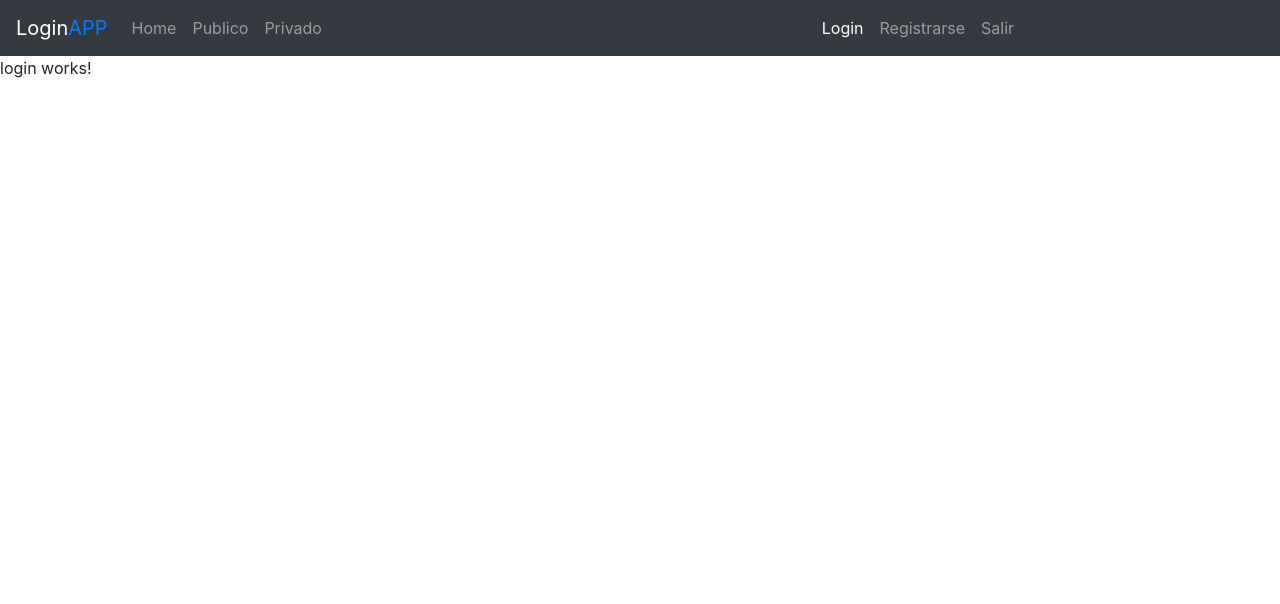
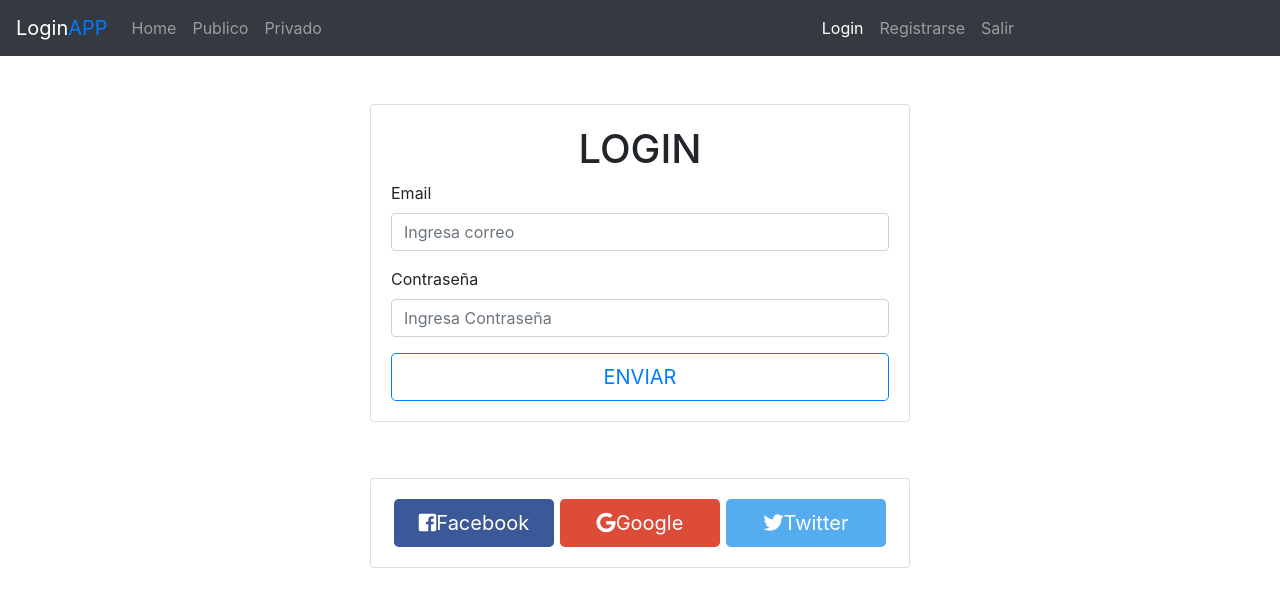
Before and after one commit to dcrisanto/loginApp-Angular, an Angular app: page /login in a window 1280 px wide. Shown: the top 604 px of the page. Built offline with nearby package versions, Linux system fonts and the light colour scheme.

Commit message:
Maquetación de Login y Register

```diff
--- a/src/app/app.component.html
+++ b/src/app/app.component.html
@@ -1,2 +1,4 @@
 <app-navbar></app-navbar>
-<router-outlet></router-outlet>
+<div class="container">
+    <router-outlet></router-outlet>
+</div>
--- a/src/app/components/home/home.component.html
+++ b/src/app/components/home/home.component.html
@@ -1,3 +1,9 @@
-<p>
-  home works!
-</p>
+<div class="jumbotron m-5">
+  <h1 class="display-3">HOME PAGE</h1>
+  <p class="lead">This is a simple hero unit, a simple jumbotron-style component for calling extra attention to featured content or information.</p>
+  <hr class="my-4">
+  <p>It uses utility classes for typography and spacing to space content out within the larger container.</p>
+  <p class="lead">
+    <a class="btn btn-primary btn-lg" href="#" role="button">Learn more</a>
+  </p>
+</div>
--- a/src/app/components/login/login.component.html
+++ b/src/app/components/login/login.component.html
@@ -1,3 +1,32 @@
-<p>
-  login works!
-</p>
+<div class="row prueba">
+  <div class="col-md-6 m-5 mx-auto">
+    <div class="card">
+      <div class="card-body">
+        <h1 class="text-center">LOGIN</h1>
+        <form>
+         <div class="form-group">
+           <label for="email">Email</label>
+           <input type="email" name="email" id="email" class="form-control" placeholder="Ingresa correo">
+         </div>
+         <div class="form-group">
+           <label for="password">Contraseña</label>
+           <input type="password" name="password" id="password" class="form-control" placeholder="Ingresa Contraseña">
+         </div>
+         <button type="button" class="btn btn-outline-primary btn-block btn-lg">ENVIAR</button>
+        </form>
+      </div>
+    </div>
+  </div>
+</div>
+
+<div class="row">
+  <div class="col-md-6 mx-auto mt-2">
+    <div class="card">
+     <div class="card-body d-flex justify-content-around">
+        <button class="btn btn-facebook btn-lg"><i class="fab fa-facebook-square"></i>Facebook</button>
+        <button class="btn btn-google btn-lg"><i class="fab fa-google"></i>Google</button>
+        <button class="btn btn-twitter btn-lg"><i class="fab fa-twitter"></i>Twitter</button>
+     </div>
+    </div>
+  </div>
+</div>
--- a/src/app/components/login/login.component.scss
+++ b/src/app/components/login/login.component.scss
@@ -0,0 +1,15 @@
+.btn-facebook, .btn-google, .btn-twitter{
+    width: 32%;
+}
+.btn-facebook{
+    background: #3b5998;
+    color: #fff;
+}
+.btn-google{
+    background: #dd4b39;
+    color: #fff;
+}
+.btn-twitter{
+    background: #55acee;
+    color: #fff;
+}
--- a/src/app/components/not-found/not-found.component.html
+++ b/src/app/components/not-found/not-found.component.html
@@ -1,3 +1,11 @@
-<p>
-  not-found works!
-</p>
+<div class="row">
+  <div class="col-md-6 m-5 mx-auto text-center">
+    <div class="card m-5">
+      <h1>Upps!!!</h1>
+      <h2>404 Página no encontrada</h2>
+      <div class="card-body">
+        <a href="/home" class="a btn btn-primary btn-lg"><i class="fa fa-home"></i> Ir a la página de home</a>
+      </div>
+    </div>
+  </div>
+</div>
--- a/src/app/components/privado/privado.component.html
+++ b/src/app/components/privado/privado.component.html
@@ -1,3 +1,9 @@
-<p>
-  privado works!
-</p>
+<div class="jumbotron m-5">
+  <h1 class="display-3">ZONA PRIVADA!</h1>
+  <p class="lead">This is a simple hero unit, a simple jumbotron-style component for calling extra attention to featured content or information.</p>
+  <hr class="my-4">
+  <p>It uses utility classes for typography and spacing to space content out within the larger container.</p>
+  <p class="lead">
+    <a class="btn btn-primary btn-lg" href="#" role="button">Learn more</a>
+  </p>
+</div>
--- a/src/app/components/register/register.component.html
+++ b/src/app/components/register/register.component.html
@@ -1,3 +1,20 @@
-<p>
-  register works!
-</p>
+<div class="row prueba">
+    <div class="col-md-6 m-5 mx-auto">
+      <div class="card">
+        <div class="card-body">
+          <h1 class="text-center">REGISTRO</h1>
+          <form>
+           <div class="form-group">
+             <label for="email">Email</label>
+             <input type="email" name="email" id="email" class="form-control" placeholder="Ingresa correo">
+           </div>
+           <div class="form-group">
+             <label for="password">Contraseña</label>
+             <input type="password" name="password" id="password" class="form-control" placeholder="Ingresa Contraseña">
+           </div>
+           <button type="button" class="btn btn-outline-primary btn-block btn-lg">ENVIAR</button>
+          </form>
+        </div>
+      </div>
+    </div>
+  </div>
--- a/src/index.html
+++ b/src/index.html
@@ -6,6 +6,7 @@
   <base href="/">
 
   <meta name="viewport" content="width=device-width, initial-scale=1">
+  <link rel="stylesheet" href="https://use.fontawesome.com/releases/v5.7.2/css/all.css" integrity="sha384-fnmOCqbTlWIlj8LyTjo7mOUStjsKC4pOpQbqyi7RrhN7udi9RwhKkMHpvLbHG9Sr" crossorigin="anonymous">
   <link rel="icon" type="image/x-icon" href="favicon.ico">
   <link rel="stylesheet" href="https://stackpath.bootstrapcdn.com/bootstrap/4.3.1/css/bootstrap.min.css" integrity="sha384-ggOyR0iXCbMQv3Xipma34MD+dH/1fQ784/j6cY/iJTQUOhcWr7x9JvoRxT2MZw1T" crossorigin="anonymous">
 </head>
@@ -13,6 +14,6 @@
   <app-root></app-root>
   <script src="https://stackpath.bootstrapcdn.com/bootstrap/4.3.1/js/bootstrap.min.js" integrity="sha384-JjSmVgyd0p3pXB1rRibZUAYoIIy6OrQ6VrjIEaFf/nJGzIxFDsf4x0xIM+B07jRM" crossorigin="anonymous"></script>
   <script src="https://code.jquery.com/jquery-3.3.1.slim.min.js" integrity="sha384-q8i/X+965DzO0rT7abK41JStQIAqVgRVzpbzo5smXKp4YfRvH+8abtTE1Pi6jizo" crossorigin="anonymous"></script>
-<script src="https://cdnjs.cloudflare.com/ajax/libs/popper.js/1.14.7/umd/popper.min.js" integrity="sha384-UO2eT0CpHqdSJQ6hJty5KVphtPhzWj9WO1clHTMGa3JDZwrnQq4sF86dIHNDz0W1" crossorigin="anonymous"></script>
+  <script src="https://cdnjs.cloudflare.com/ajax/libs/popper.js/1.14.7/umd/popper.min.js" integrity="sha384-UO2eT0CpHqdSJQ6hJty5KVphtPhzWj9WO1clHTMGa3JDZwrnQq4sF86dIHNDz0W1" crossorigin="anonymous"></script>
 </body>
 </html>
```
